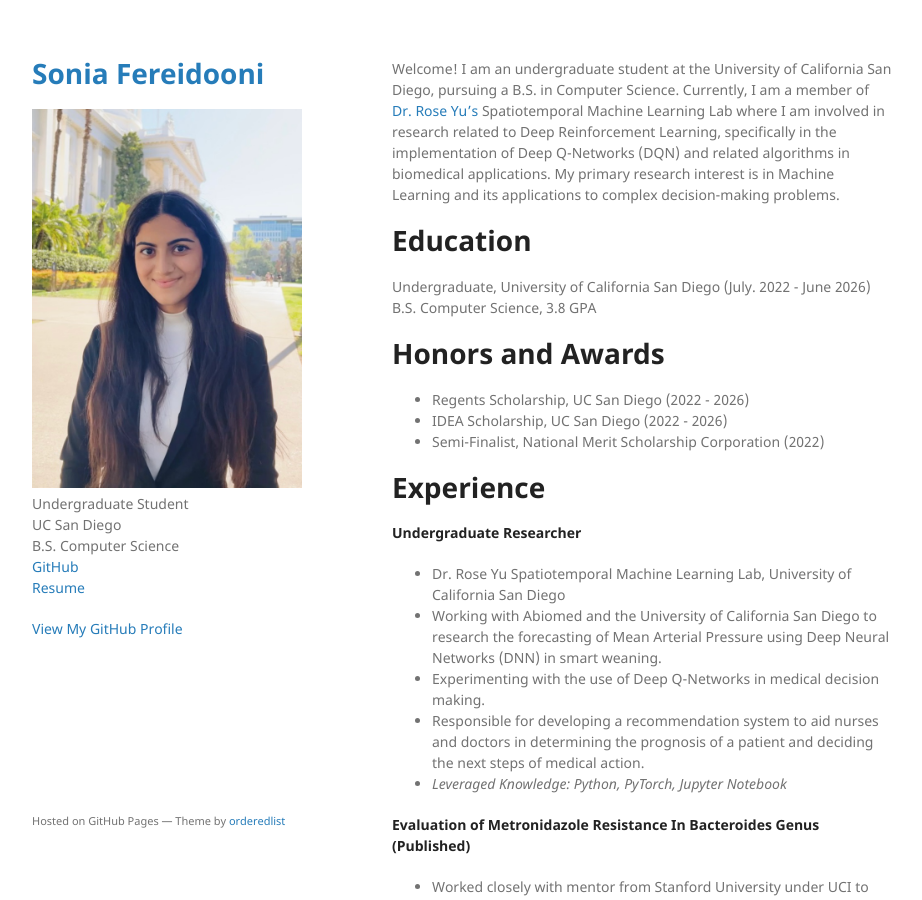
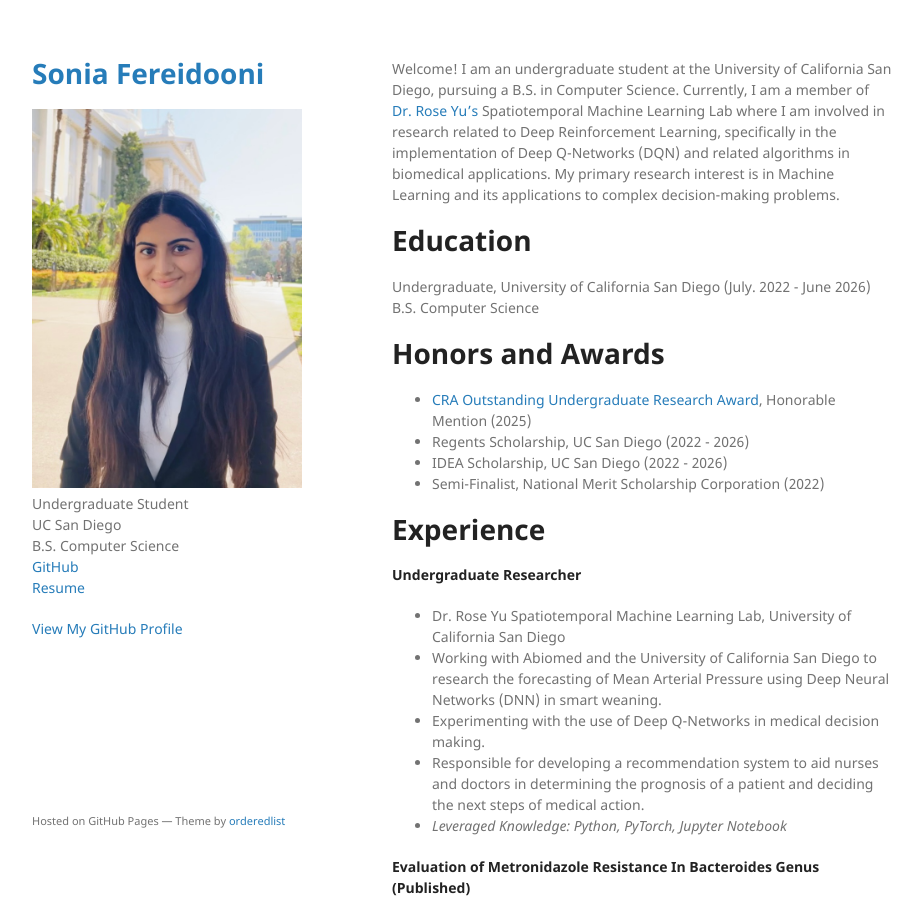
Before and after one commit to s-fereidooni/s-fereidooni.github.io, a Jekyll site: the page built from index.md, in a window 1280 px wide and 900 px high. Shown: the whole window, without its empty margins (178-1100 px from the left). Built offline with Jekyll 4.4.1, drawn with Linux system fonts in a browser that asks for light colours.

Commit message:
updated awards

```diff
--- a/index.md
+++ b/index.md
@@ -7,10 +7,11 @@ Welcome! I am an undergraduate student at the University of California San Diego
 # Education
 
 Undergraduate, University of California San Diego (July. 2022 - June 2026)
-B.S. Computer Science, 3.8 GPA
+B.S. Computer Science
 
 # Honors and Awards
 
+- [CRA Outstanding Undergraduate Research Award](https://cra.org/about/awards/outstanding-undergraduate-researcher-award/), Honorable Mention (2025)
 - Regents Scholarship, UC San Diego (2022 - 2026)
 - IDEA Scholarship, UC San Diego (2022 - 2026)
 - Semi-Finalist, National Merit Scholarship Corporation (2022)
```
